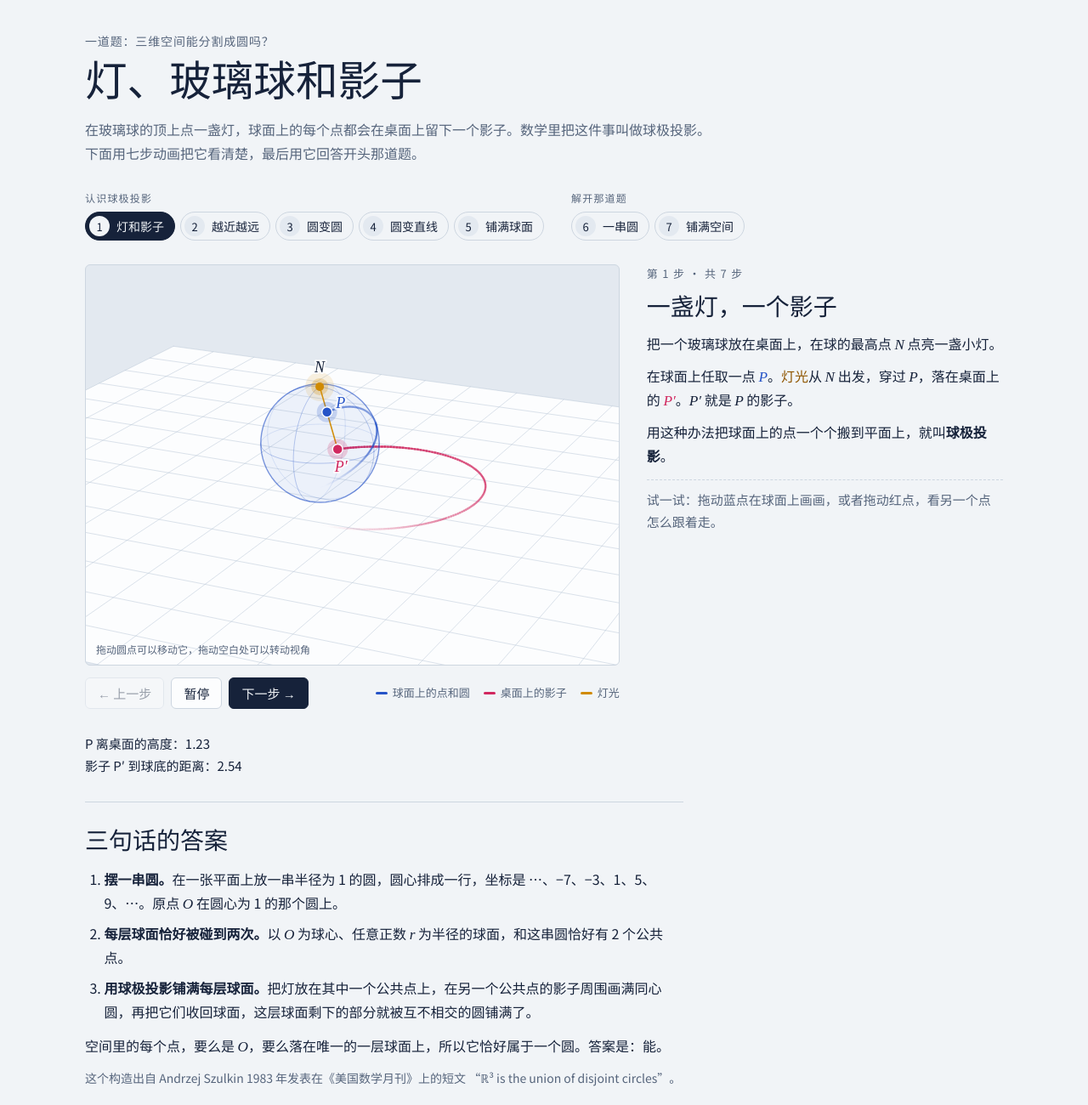
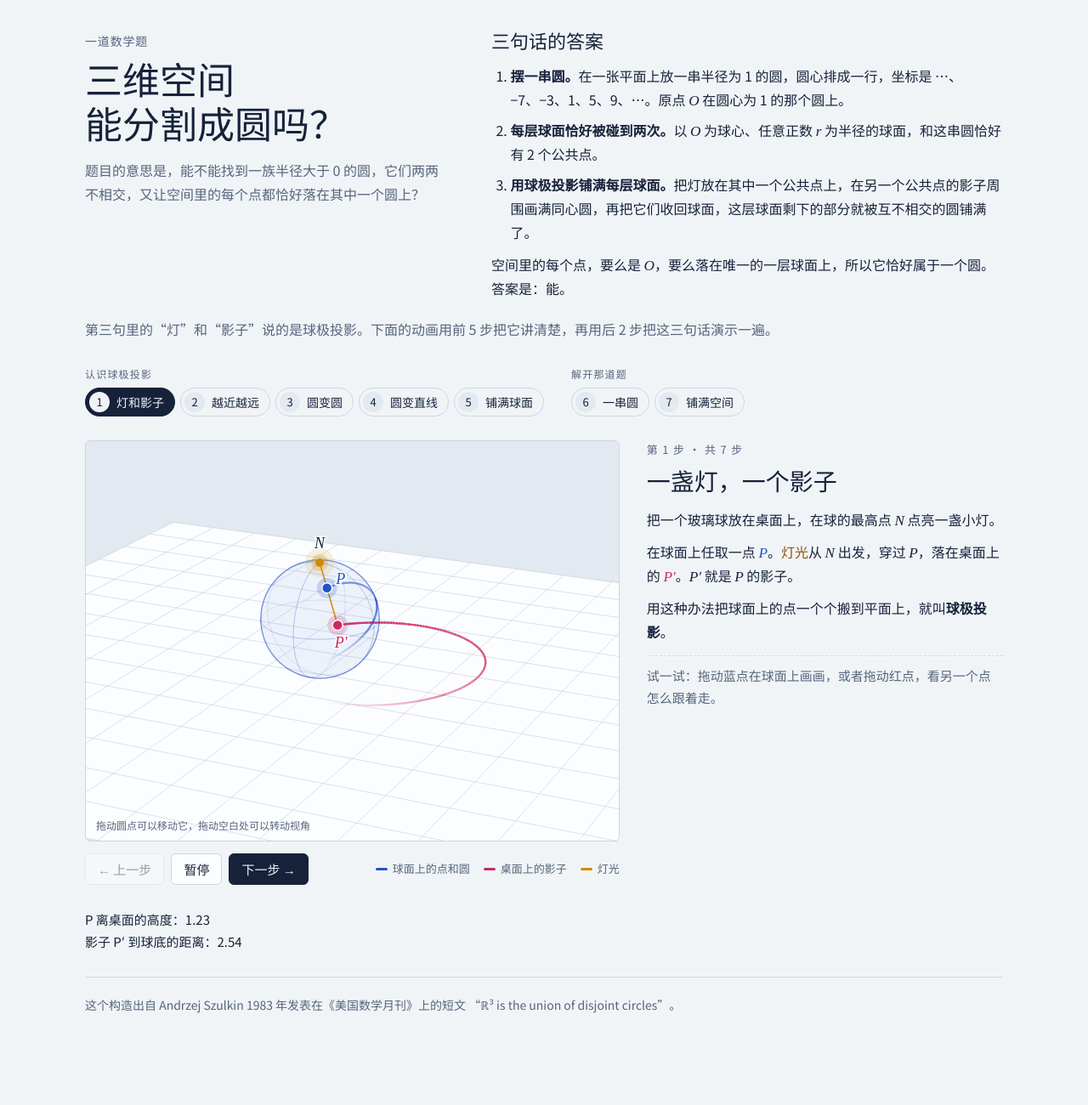
Before and after one commit to hangchow/5min, a plain HTML site: page partition-space-into-circles/index.html in a window 1280 px wide. Shown: the whole page at 85% size. After the commit the page ends 1259 px from the top, so only its background shows below. Drawn offline with Linux system fonts and the light colour scheme; a web font is replaced by a local one.

Commit message:
Lead the page with the puzzle and its three-sentence answer
Replace the lamp-and-shadow masthead with the question, its precise
statement, and the answer summary; keep the source credit at the bottom.

Co-Authored-By: Claude Opus 5.5 <noreply@anthropic.com>

```diff
--- a/partition-space-into-circles/index.html
+++ b/partition-space-into-circles/index.html
@@ -42,10 +42,13 @@ body{background:var(--bg);color:var(--ink);font-family:var(--font-body);font-siz
 .m{font-family:var(--font-math);font-style:italic;font-weight:500;font-size:1.08em;line-height:1}
 .c-ball{color:var(--ball)} .c-shadow{color:var(--shadow)} .c-lamp{color:var(--lamp-ink);font-weight:500}
 
-.masthead{display:flex;flex-direction:column;gap:6px;max-width:46rem}
+.masthead{display:grid;grid-template-columns:minmax(0,1fr) minmax(0,1.4fr);gap:20px 48px;align-items:start}
+.question{display:flex;flex-direction:column;gap:10px;min-width:0}
 .eyebrow{margin:0;font-size:.875rem;color:var(--muted);letter-spacing:.06em}
-h1{margin:0;font-family:var(--font-display);font-weight:400;font-size:clamp(2rem,5.4vw,3.1rem);line-height:1.2;text-wrap:balance}
-.lede{margin:6px 0 0;color:var(--muted)}
+h1{margin:0;font-family:var(--font-display);font-weight:400;font-size:clamp(2rem,4.6vw,2.75rem);line-height:1.2}
+h1 span{white-space:nowrap}
+.lede{margin:0;color:var(--muted)}
+.bridge{grid-column:1/-1;margin:0;color:var(--muted)}
 
 .steps{display:flex;flex-wrap:wrap;gap:12px 32px}
 .group{display:flex;flex-direction:column;gap:6px;min-width:0}
@@ -89,13 +92,15 @@ h2{margin:0;font-family:var(--font-display);font-weight:400;font-size:1.75rem;li
 #st-body p{margin:0}
 .tip{margin:4px 0 0;padding-top:10px;border-top:1px dashed var(--line);font-size:.9375rem;color:var(--muted);max-width:34rem}
 
-.answer{border-top:1px solid var(--line);padding-top:28px;display:flex;flex-direction:column;gap:12px;max-width:44rem}
+.answer{display:flex;flex-direction:column;gap:10px;min-width:0}
+.answer h2{font-size:1.375rem}
 .answer ol{margin:0;padding-left:1.4em;display:flex;flex-direction:column;gap:8px}
 .answer p{margin:0}
-.source{font-size:.875rem;color:var(--muted)}
+.source{margin:0;border-top:1px solid var(--line);padding-top:20px;font-size:.875rem;color:var(--muted)}
 
 @media (max-width:860px){
   .bench{grid-template-columns:minmax(0,1fr);gap:22px}
+  .masthead{grid-template-columns:minmax(0,1fr)}
   #stage{aspect-ratio:1/1.05}
   .legend{margin-left:0;width:100%}
 }
@@ -111,9 +116,21 @@ h2{margin:0;font-family:var(--font-display);font-weight:400;font-size:1.75rem;li
 <body>
 <div class="wrap">
   <header class="masthead">
-    <p class="eyebrow">一道题：三维空间能分割成圆吗？</p>
-    <h1>灯、玻璃球和影子</h1>
-    <p class="lede">在玻璃球的顶上点一盏灯，球面上的每个点都会在桌面上留下一个影子。数学里把这件事叫做球极投影。下面用七步动画把它看清楚，最后用它回答开头那道题。</p>
+    <div class="question">
+      <p class="eyebrow">一道数学题</p>
+      <h1><span>三维空间</span><span>能分割成圆吗？</span></h1>
+      <p class="lede">题目的意思是，能不能找到一族半径大于 0 的圆，它们两两不相交，又让空间里的每个点都恰好落在其中一个圆上？</p>
+    </div>
+    <section class="answer">
+      <h2>三句话的答案</h2>
+      <ol>
+        <li><strong>摆一串圆。</strong>在一张平面上放一串半径为 1 的圆，圆心排成一行，坐标是 …、−7、−3、1、5、9、…。原点 <i class="m">O</i> 在圆心为 1 的那个圆上。</li>
+        <li><strong>每层球面恰好被碰到两次。</strong>以 <i class="m">O</i> 为球心、任意正数 <i class="m">r</i> 为半径的球面，和这串圆恰好有 2 个公共点。</li>
+        <li><strong>用球极投影铺满每层球面。</strong>把灯放在其中一个公共点上，在另一个公共点的影子周围画满同心圆，再把它们收回球面，这层球面剩下的部分就被互不相交的圆铺满了。</li>
+      </ol>
+      <p>空间里的每个点，要么是 <i class="m">O</i>，要么落在唯一的一层球面上，所以它恰好属于一个圆。答案是：能。</p>
+    </section>
+    <p class="bridge">第三句里的“灯”和“影子”说的是球极投影。下面的动画用前 5 步把它讲清楚，再用后 2 步把这三句话演示一遍。</p>
   </header>
 
   <nav class="steps" aria-label="步骤">
@@ -165,16 +182,7 @@ h2{margin:0;font-family:var(--font-display);font-weight:400;font-size:1.75rem;li
     </section>
   </main>
 
-  <section class="answer">
-    <h2>三句话的答案</h2>
-    <ol>
-      <li><strong>摆一串圆。</strong>在一张平面上放一串半径为 1 的圆，圆心排成一行，坐标是 …、−7、−3、1、5、9、…。原点 <i class="m">O</i> 在圆心为 1 的那个圆上。</li>
-      <li><strong>每层球面恰好被碰到两次。</strong>以 <i class="m">O</i> 为球心、任意正数 <i class="m">r</i> 为半径的球面，和这串圆恰好有 2 个公共点。</li>
-      <li><strong>用球极投影铺满每层球面。</strong>把灯放在其中一个公共点上，在另一个公共点的影子周围画满同心圆，再把它们收回球面，这层球面剩下的部分就被互不相交的圆铺满了。</li>
-    </ol>
-    <p>空间里的每个点，要么是 <i class="m">O</i>，要么落在唯一的一层球面上，所以它恰好属于一个圆。答案是：能。</p>
-    <p class="source">这个构造出自 Andrzej Szulkin 1983 年发表在《美国数学月刊》上的短文 “ℝ³ is the union of disjoint circles”。</p>
-  </section>
+  <p class="source">这个构造出自 Andrzej Szulkin 1983 年发表在《美国数学月刊》上的短文 “ℝ³ is the union of disjoint circles”。</p>
 </div>
 
 <script>
```
